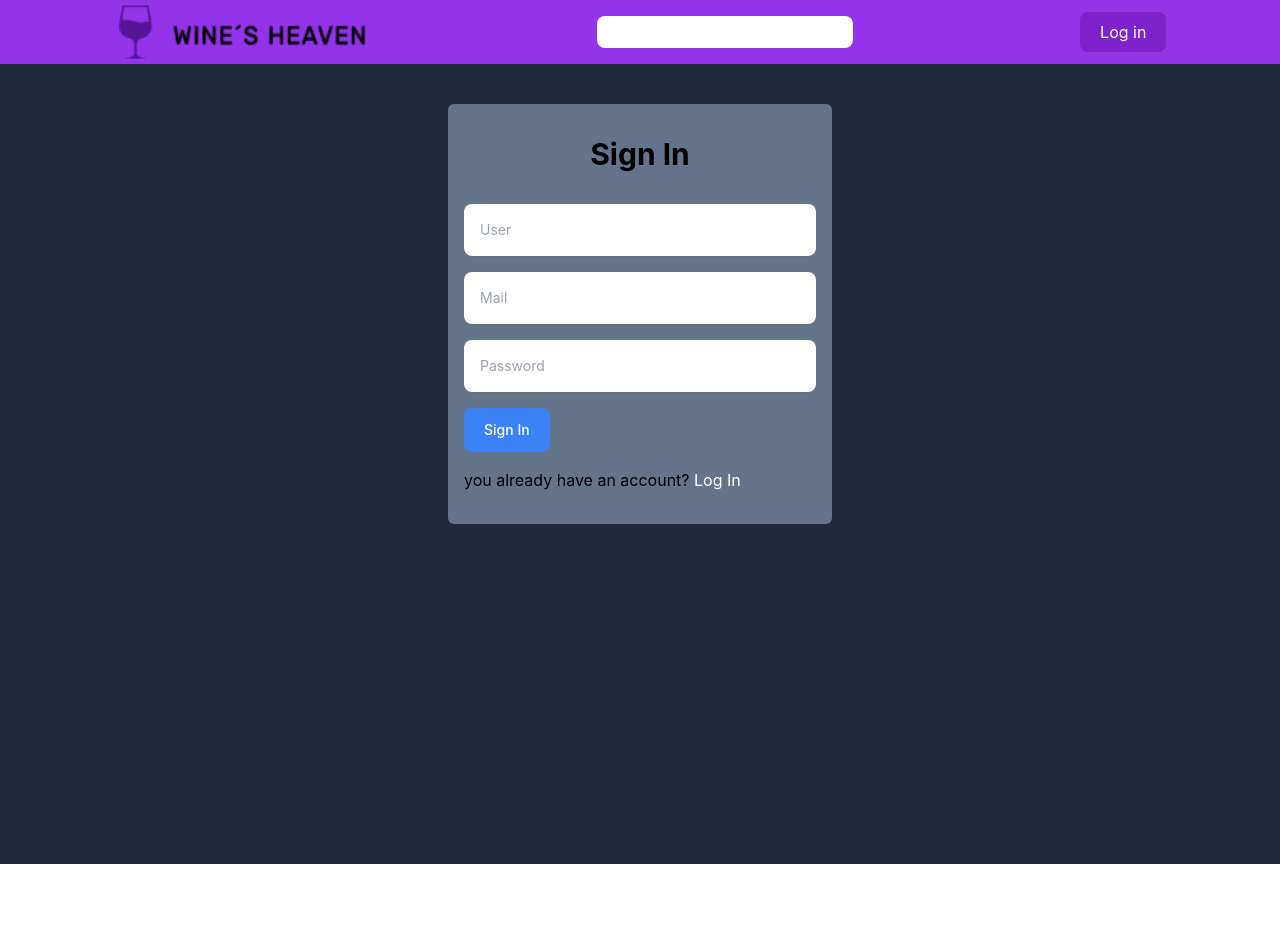
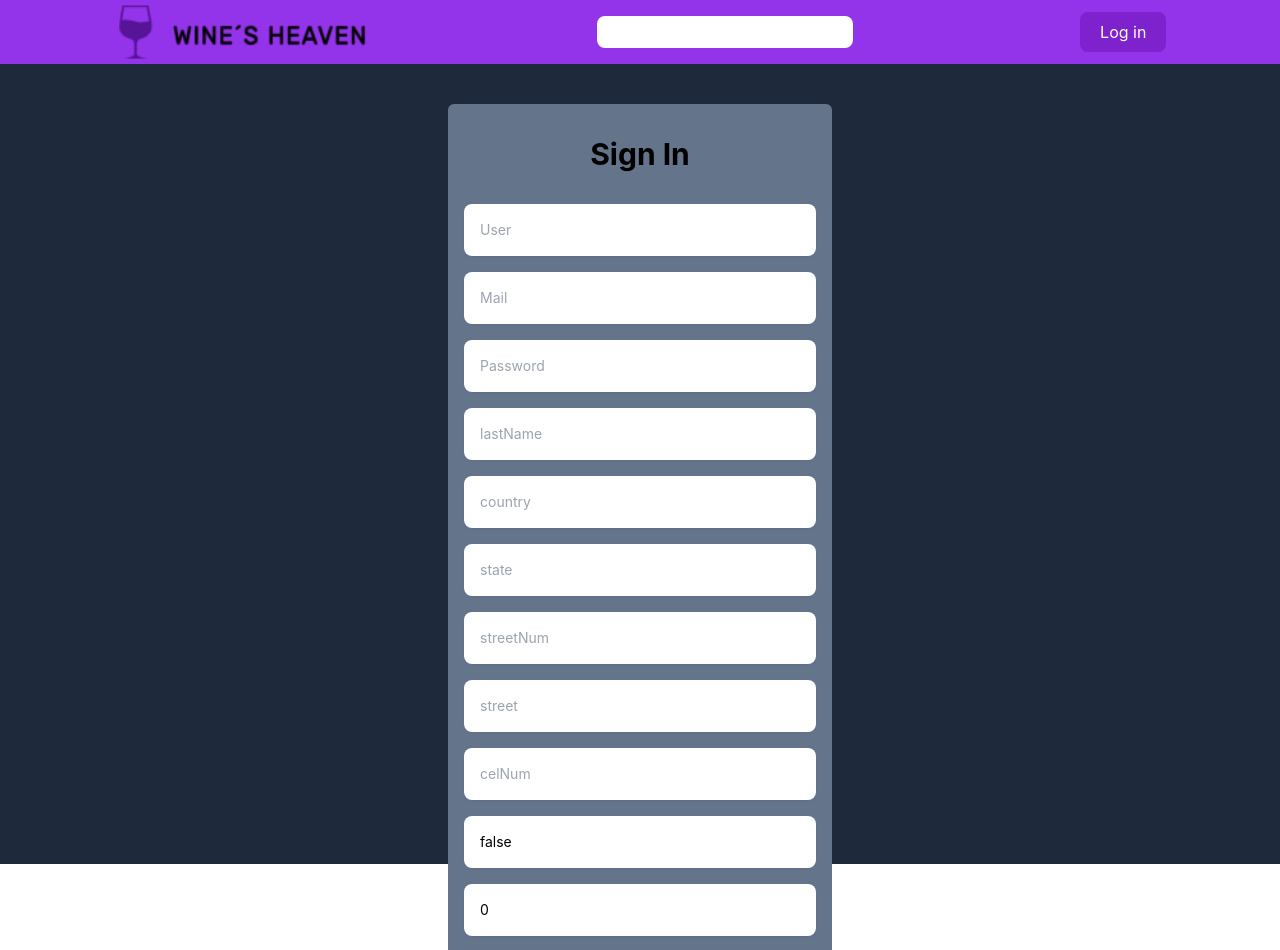
Before and after one commit to sayan990/wines_client, a React (Create React App) app: page /SignIn in a window 1280 px wide. Shown: the top 950 px of the page. Before the commit the page ends 864 px from the top, so only its background shows below. Built offline with nearby package versions, Linux system fonts and the light colour scheme.

Commit message:
modified:   src/Types.js 	modified:   src/actions/index.js 	modified:   src/pages/Login.js 	modified:   src/pages/SingIn.js 	modified:   src/reducer/index.js

```diff
--- a/src/Types.js
+++ b/src/Types.js
@@ -1 +1,2 @@
 export const GET_ALL_WINES = "getAllWines"
+export const REGISTER = "register"
--- a/src/actions/index.js
+++ b/src/actions/index.js
@@ -25,3 +25,41 @@ export function postWine(payload) {
     axios.post("http://localhost:3001/api/createWine", post);
   };
 }
+
+export function register(payload) {
+  let post = {
+    name: payload.name,
+    lastName: payload.lastName,
+    country: payload.country,
+    street: payload.street,
+    state: payload.state,
+    streetNum: payload.streetNum,
+    depto: payload.depto,
+    celNum: payload.celNum,
+    postalCode: payload.postalCode,
+    mail: payload.mail,
+    password: payload.password,
+  };
+  return function () {
+    axios.post("http://localhost:3001/api/createUser/register", post);
+  };
+}
+
+export function login(payload) {
+  let post = {
+    name: payload.name,
+    lastName: payload.lastName,
+    country: payload.country,
+    street: payload.street,
+    state: payload.state,
+    streetNum: payload.streetNum,
+    depto: payload.depto,
+    celNum: payload.celNum,
+    postalCode: payload.postalCode,
+    mail: payload.mail,
+    password: payload.password,
+  };
+  return function () {
+    axios.post("http://localhost:3001/api/createUser/login", post);
+  };
+}
--- a/src/pages/Login.js
+++ b/src/pages/Login.js
@@ -2,11 +2,33 @@ import React from "react";
 import NavBar from "../components/NavBar";
 import { useEffect, useState} from "react";
 import { Link } from "react-router-dom";
-
+import { useDispatch, useSelector } from "react-redux";
+import { login } from "../actions";
 
 
 export default function Login() {
 
+  const dispatch = useDispatch();
+
+  const [input, setInput] = useState({
+    mail: "",
+    password: "",
+  });
+
+  const handleInputChange = (event) => {
+    setInput({
+      ...input,
+      [event.target.name]: event.target.value,
+    });
+  };
+
+  const handleSubmit = async (e) => {
+    e.preventDefault()
+    dispatch(login(input))
+
+    alert('¡Usuario registrado!')
+    //navigator("/home")
+  };
 
   return (
     <div className="bg-purple-900 w-screen h-screen">
@@ -17,30 +39,34 @@ export default function Login() {
             <h1 class="text-2xl font-bold sm:text-3xl">Log In </h1>
           </div>
 
-          <form action="" class="mx-auto mb-0 mt-8 max-w-md space-y-4">
+          <form onSubmit={handleSubmit} className="mx-auto mb-0 mt-8 max-w-md space-y-4">
             <div>
-              <label for="User" class="sr-only">
-                User
+              <label for="mail" className="sr-only">
+                mail
               </label>
               <div class="relative">
                 <input
+                  value={input.mail}
+                  onChange={handleInputChange}
                   type="text"
-                  class="w-full rounded-lg border-gray-200 p-4 pe-12 text-sm shadow-sm"
-                  placeholder="User"
-                  name="User"
+                  className="w-full rounded-lg border-gray-200 p-4 pe-12 text-sm shadow-sm"
+                  placeholder="mail"
+                  name="mail"
                 />
               </div>
             </div>
             <div>
-              <label for="Password" class="sr-only">
+              <label for="password" class="sr-only">
                 Password
               </label>
               <div class="relative">
                 <input
+                  value={input.password}
+                  onChange={handleInputChange}
                   type="password"
-                  name="Password"
+                  name="password"
                   class="w-full rounded-lg border-gray-200 p-4 pe-12 text-sm shadow-sm"
-                  placeholder="Password"
+                  placeholder="password"
                 />
               </div>
             </div>
@@ -55,7 +81,7 @@ export default function Login() {
             </div>
             <p>
               if you don´t have an account{" "}
-              <Link className="text-white" to="/signin">
+              <Link className="text-white" href="/signin">
                 Sign In
               </Link>
             </p>
--- a/src/pages/SingIn.js
+++ b/src/pages/SingIn.js
@@ -2,13 +2,26 @@ import React from "react";
 import NavBar from "../components/NavBar";
 import { useEffect, useState} from "react";
 import { Link } from "react-router-dom";
+import { useDispatch, useSelector } from "react-redux";
+import { register } from "../actions";
+import { Navigate } from "react-router-dom";
 
 
 
 export default function SingIn() {
+  //const navigator = Navigate()
+  const dispatch = useDispatch();
 
     const [input, setInput] = useState({
         name: "",
+        lastName: "",
+        country: "",
+        state: "",
+        street: "",
+        streetNum: "",
+        depto: false,
+        celNum: "",
+        postalCode: 0,
         mail: "",
         password: "",
       });
@@ -21,14 +34,17 @@ export default function SingIn() {
       };
 
       const handleSubmit = async (e) => {
+        e.preventDefault()
+        dispatch(register(input))
 
-
+        alert('¡Usuario registrado!')
+        //navigator("/home")
       };
 
   return (
-    <div className="bg-purple-900 w-screen h-screen">
+    <div >
       <NavBar/>
-      <div className="w-full h-full pt-10 pb-36 bg-slate-800 ">
+      <div className="flex flex-wrap w-screen h-screen bg-slate-800 p-10">
         <div className="mx-auto w-96 px-4 py-8 bg-slate-500   rounded-md">
           <div className="mx-auto max-w-lg text-center">
             <h1 className="text-2xl font-bold sm:text-3xl">Sign In </h1>
@@ -44,7 +60,7 @@ export default function SingIn() {
                   value={input.name}
                   onChange={handleInputChange}
                   type="text"
-                  class="w-full rounded-lg border-gray-200 p-4 pe-12 text-sm shadow-sm"
+                  className="w-full rounded-lg border-gray-200 p-4 pe-12 text-sm shadow-sm"
                   placeholder="User"
                   name="name"
                 />
@@ -80,7 +96,126 @@ export default function SingIn() {
                 />
               </div>
             </div>
-
+            <div>
+              <label htmlFor="lastName" className="sr-only">
+              lastName
+              </label>
+              <div className="relative">
+                <input
+                  value={input.lastName}
+                  onChange={handleInputChange}
+                  type="text"
+                  class="w-full rounded-lg border-gray-200 p-4 pe-12 text-sm shadow-sm"
+                  placeholder="lastName"
+                  name="lastName"
+                />
+              </div>
+            </div>
+            <div>
+              <label htmlFor="country" className="sr-only">
+              country
+              </label>
+              <div className="relative">
+                <input
+                  value={input.country}
+                  onChange={handleInputChange}
+                  type="text"
+                  class="w-full rounded-lg border-gray-200 p-4 pe-12 text-sm shadow-sm"
+                  placeholder="country"
+                  name="country"
+                />
+              </div>
+            </div>
+            <div>
+              <label htmlFor="state" className="sr-only">
+              state
+              </label>
+              <div className="relative">
+                <input
+                  value={input.state}
+                  onChange={handleInputChange}
+                  type="text"
+                  class="w-full rounded-lg border-gray-200 p-4 pe-12 text-sm shadow-sm"
+                  placeholder="state"
+                  name="state"
+                />
+              </div>
+            </div>
+            <div>
+              <label htmlFor="streetNum" className="sr-only">
+              streetNum
+              </label>
+              <div className="relative">
+                <input
+                  value={input.streetNum}
+                  onChange={handleInputChange}
+                  type="text"
+                  class="w-full rounded-lg border-gray-200 p-4 pe-12 text-sm shadow-sm"
+                  placeholder="streetNum"
+                  name="streetNum"
+                />
+              </div>
+            </div>
+            <div>
+              <label htmlFor="street" className="sr-only">
+              street
+              </label>
+              <div className="relative">
+                <input
+                  value={input.street}
+                  onChange={handleInputChange}
+                  type="text"
+                  class="w-full rounded-lg border-gray-200 p-4 pe-12 text-sm shadow-sm"
+                  placeholder="street"
+                  name="street"
+                />
+              </div>
+            </div>
+            <div>
+              <label htmlFor="celNum" className="sr-only">
+              celNum
+              </label>
+              <div className="relative">
+                <input
+                  value={input.celNum}
+                  onChange={handleInputChange}
+                  type="text"
+                  class="w-full rounded-lg border-gray-200 p-4 pe-12 text-sm shadow-sm"
+                  placeholder="celNum"
+                  name="celNum"
+                />
+              </div>
+            </div>
+            <div>
+              <label htmlFor="depto" className="sr-only">
+              depto
+              </label>
+              <div className="relative">
+                <input
+                  value={input.depto}
+                  onChange={handleInputChange}
+                  type="text"
+                  class="w-full rounded-lg border-gray-200 p-4 pe-12 text-sm shadow-sm"
+                  placeholder="depto"
+                  name="depto"
+                />
+              </div>
+            </div>
+            <div>
+              <label htmlFor="postalCode" className="sr-only">
+              postalCode
+              </label>
+              <div className="relative">
+                <input
+                  value={input.postalCode}
+                  onChange={handleInputChange}
+                  type="text"
+                  class="w-full rounded-lg border-gray-200 p-4 pe-12 text-sm shadow-sm"
+                  placeholder="postalCode"
+                  name="postalCode"
+                />
+              </div>
+            </div>
             <div className="flex items-center justify-between">
               <button
                 type="submit"
--- a/src/reducer/index.js
+++ b/src/reducer/index.js
@@ -1,5 +1,6 @@
 import {
-  GET_ALL_WINES
+  GET_ALL_WINES,
+  REGISTER
 } from "../Types"
 
 
```
